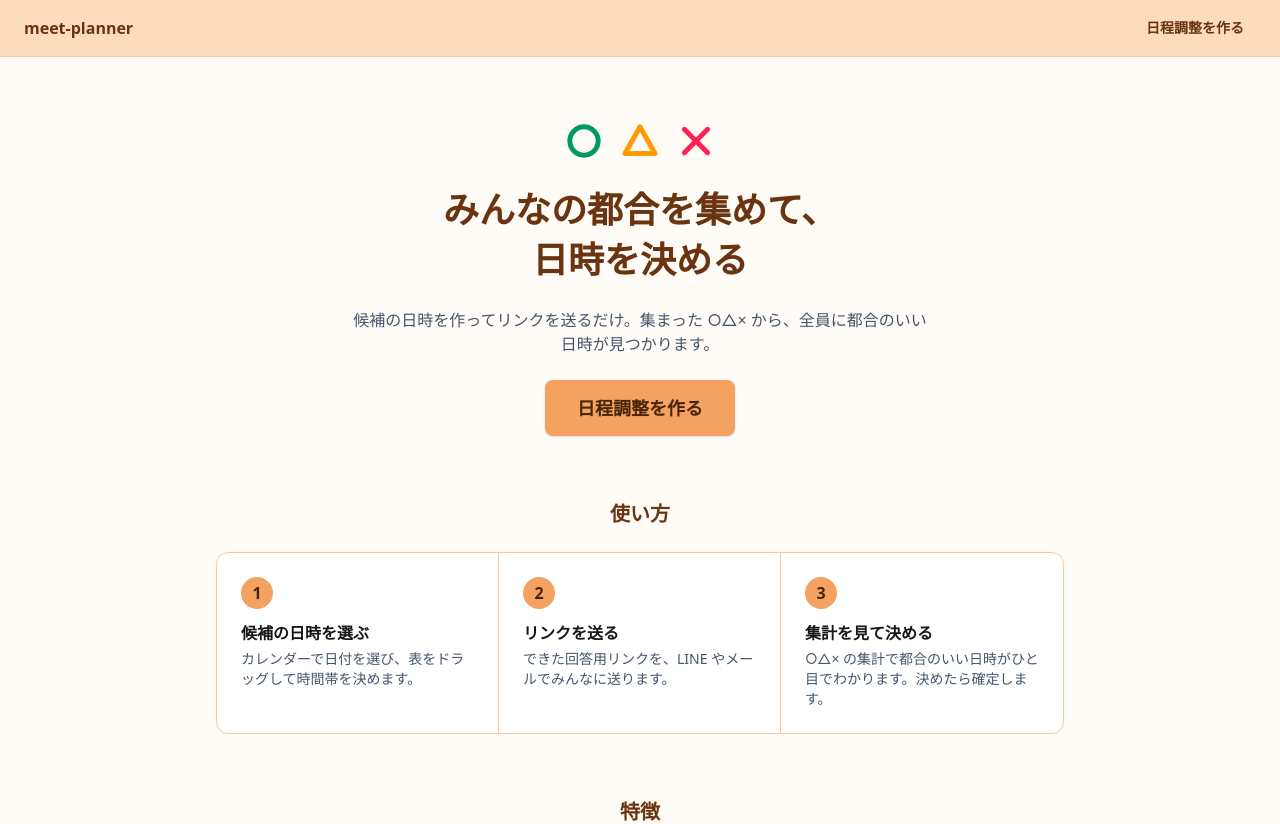
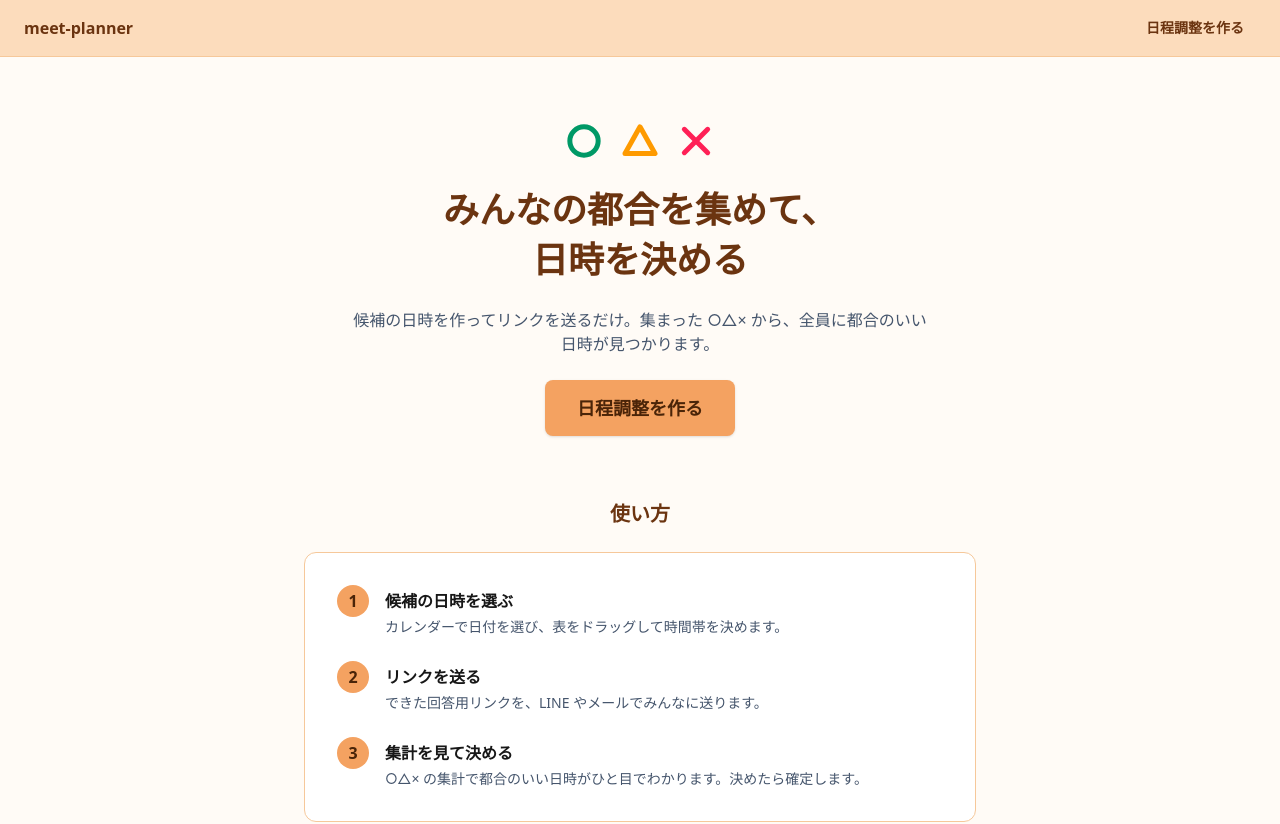
Before and after one commit to hirohito-doi/meet-planner, a Next.js app: page / in a window 1280 px wide. Shown: the top 824 px of the page. Built offline with nearby package versions, Linux system fonts and the light colour scheme; no server answers.

Commit message:
style(app): stack the steps vertically inside one box
Co-Authored-By: Claude Opus 5.5 <noreply@anthropic.com>

```diff
--- a/app/page.tsx
+++ b/app/page.tsx
@@ -36,12 +36,14 @@ export default function Home() {
           <h2 id="steps" className="text-center text-xl font-bold text-accent-soft-ink">
             使い方
           </h2>
-          <ol className="mt-6 grid divide-y divide-line rounded-xl border border-line bg-white sm:grid-cols-3 sm:divide-x sm:divide-y-0">
+          <ol className="mx-auto mt-6 flex max-w-2xl flex-col gap-6 rounded-xl border border-line bg-white p-6 sm:p-8">
             {STEPS.map((step, i) => (
-              <li key={step.title} className="p-6">
-                <span className="flex size-8 items-center justify-center rounded-full bg-accent font-bold text-on-accent">{i + 1}</span>
-                <h3 className="mt-3 font-bold">{step.title}</h3>
-                <p className="mt-1 text-sm text-slate-600">{step.body}</p>
+              <li key={step.title} className="flex gap-4">
+                <span className="flex size-8 shrink-0 items-center justify-center rounded-full bg-accent font-bold text-on-accent">{i + 1}</span>
+                <div>
+                  <h3 className="font-bold leading-8">{step.title}</h3>
+                  <p className="text-sm text-slate-600">{step.body}</p>
+                </div>
               </li>
             ))}
           </ol>
```
Also changed, not shown: 2 other files (tests, documents, lock files or other folders).
